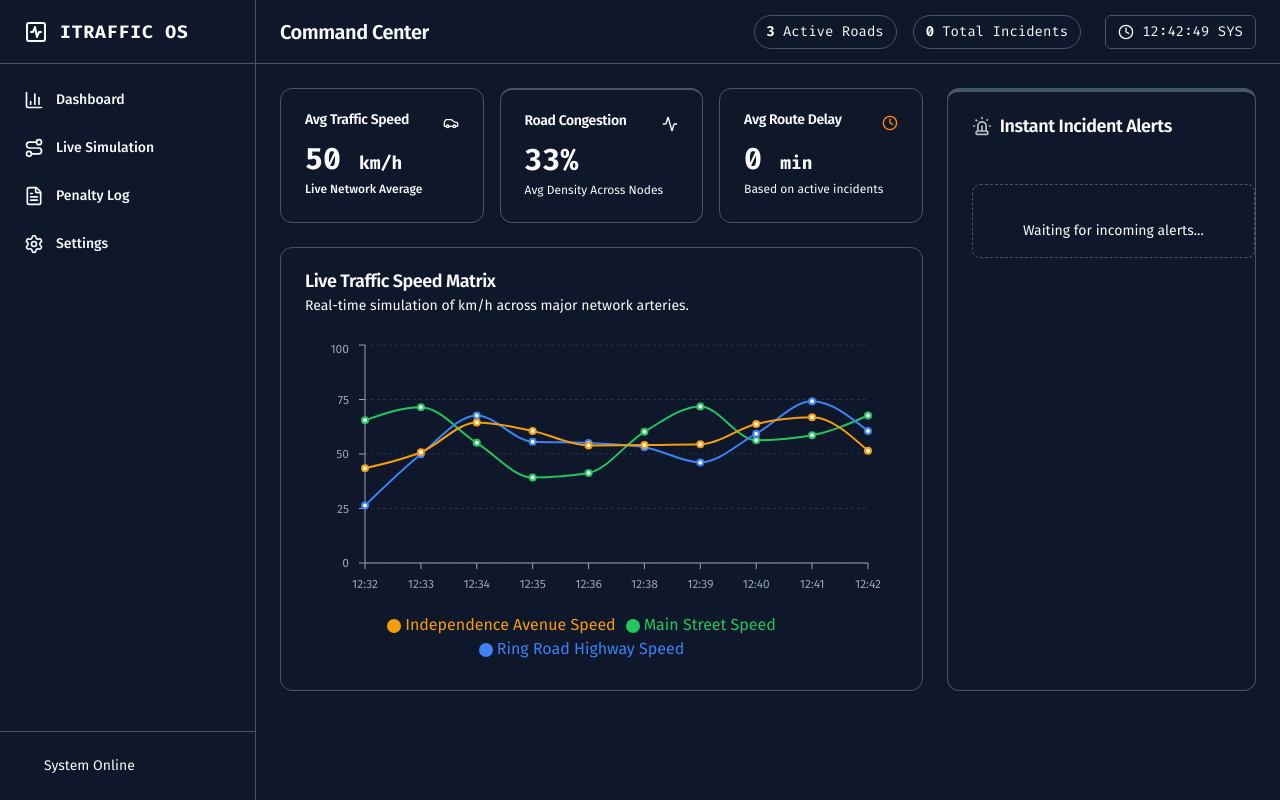
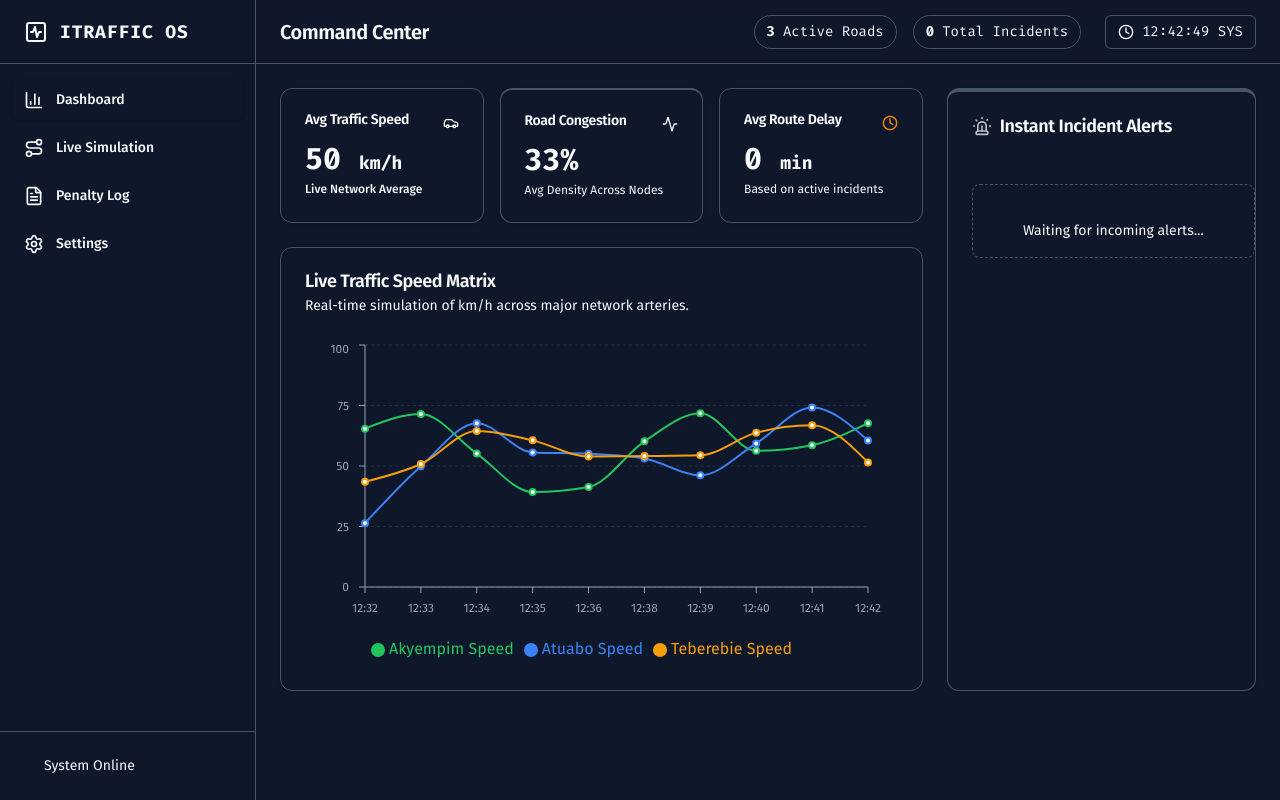
Before and after one commit to BuiltByDennis/smart-traffic, a Next.js app: page / in a window 1280 px wide. Built offline with nearby package versions, Linux system fonts and the light colour scheme.

Commit message:
feat: rename roads and change currency to GHc

```diff
--- a/src/app/page.tsx
+++ b/src/app/page.tsx
@@ -45,9 +45,9 @@ const CardContent = ({ children, className = "" }: { children: React.ReactNode;
 );
 
 const ROAD_STYLES = [
-  { id: "Main Street", color: "bg-green-500", name: "Main St" },
-  { id: "Ring Road Highway", color: "bg-blue-500", name: "Ring Rd" },
-  { id: "Independence Avenue", color: "bg-orange-500", name: "Ind Ave" },
+  { id: "Akyempim", color: "bg-green-500", name: "Akyempim" },
+  { id: "Atuabo", color: "bg-blue-500", name: "Atuabo" },
+  { id: "Teberebie", color: "bg-orange-500", name: "Teberebie" },
 ];
 
 function LiveSimulationView({
@@ -214,7 +214,7 @@ function PenaltiesView({ penalties }: { penalties: PenaltyRecord[] }) {
                       </span>
                     </td>
                     <td className="px-6 py-4">{penalty.location}</td>
-                    <td className="px-6 py-4 text-right font-mono text-destructive font-bold">${penalty.fineAmount}</td>
+                    <td className="px-6 py-4 text-right font-mono text-destructive font-bold">GHc {penalty.fineAmount}</td>
                   </tr>
                 ))
               )}
@@ -392,9 +392,9 @@ export default function Dashboard() {
                           labelStyle={{ color: '#94a3b8', marginBottom: '8px' }}
                         />
                         <Legend iconType="circle" wrapperStyle={{ paddingTop: '20px' }} />
-                        <Line type="monotone" dataKey="Main Street Speed" stroke="#22c55e" strokeWidth={2} dot={{ r: 3 }} activeDot={{ r: 6 }} />
-                        <Line type="monotone" dataKey="Ring Road Highway Speed" stroke="#3b82f6" strokeWidth={2} dot={{ r: 3 }} activeDot={{ r: 6 }} />
-                        <Line type="monotone" dataKey="Independence Avenue Speed" stroke="#f59e0b" strokeWidth={2} dot={{ r: 3 }} activeDot={{ r: 6 }} />
+                        <Line type="monotone" dataKey="Akyempim Speed" stroke="#22c55e" strokeWidth={2} dot={{ r: 3 }} activeDot={{ r: 6 }} />
+                        <Line type="monotone" dataKey="Atuabo Speed" stroke="#3b82f6" strokeWidth={2} dot={{ r: 3 }} activeDot={{ r: 6 }} />
+                        <Line type="monotone" dataKey="Teberebie Speed" stroke="#f59e0b" strokeWidth={2} dot={{ r: 3 }} activeDot={{ r: 6 }} />
                       </LineChart>
                     </ResponsiveContainer>
                   </CardContent>
@@ -440,7 +440,10 @@ export default function Dashboard() {
                               </span>
                               <span className="text-xs font-mono text-muted-foreground">{alert.timestamp} SYS</span>
                             </div>
-                            <p className="text-sm font-medium text-foreground">{alert.address}</p>
+                            <p className="text-sm font-medium text-foreground truncate" title={`${alert.road} - ${alert.address}`}>
+                              <span className="text-muted-foreground mr-1">{alert.road}:</span>
+                              {alert.address}
+                            </p>
                             <div className="mt-3 flex items-center text-xs">
                               {alert.type === 'Red Light Run' ? (
                                 <>
--- a/src/hooks/useTrafficSimulation.ts
+++ b/src/hooks/useTrafficSimulation.ts
@@ -8,12 +8,12 @@ export type RoadData = {
 
 export type ChartDataPoint = {
   time: string;
-  "Main Street Speed": number;
-  "Main Street Density": number;
-  "Ring Road Highway Speed": number;
-  "Ring Road Highway Density": number;
-  "Independence Avenue Speed": number;
-  "Independence Avenue Density": number;
+  "Akyempim Speed": number;
+  "Akyempim Density": number;
+  "Atuabo Speed": number;
+  "Atuabo Density": number;
+  "Teberebie Speed": number;
+  "Teberebie Density": number;
 };
 
 export type IncidentAlert = {
@@ -36,11 +36,11 @@ export type PenaltyRecord = {
 };
 
 
-const ROADS = ["Main Street", "Ring Road Highway", "Independence Avenue"];
+const ROADS = ["Akyempim", "Atuabo", "Teberebie"];
 const ROAD_ADDRESSES: Record<string, string[]> = {
-  "Main Street": ["Intersection 42", "Downtown 5th Ave"],
-  "Ring Road Highway": ["North Bridge", "West End Exit"],
-  "Independence Avenue": ["Tunnel South Entrance", "Monument Square"]
+  "Akyempim": ["Junction 1", "Market Area", "Central Route"],
+  "Atuabo": ["North Gate", "Gas Plant Road", "Coastal Highway"],
+  "Teberebie": ["Mine Access Road", "Village Square", "South Checkpoint"]
 };
 
 export function useTrafficSimulation() {
@@ -54,9 +54,9 @@ export function useTrafficSimulation() {
   });
   const [penalties, setPenalties] = useState<PenaltyRecord[]>([]);
   const [junctionCounts, setJunctionCounts] = useState<Record<string, number>>({
-    "Main Street": 150,
-    "Ring Road Highway": 320,
-    "Independence Avenue": 85
+    "Akyempim": 150,
+    "Atuabo": 320,
+    "Teberebie": 85
   });
   const [simulatedTimeStr, setSimulatedTimeStr] = useState<string>("00:00:00");
   const simulatedTimeRef = useRef(new Date());
```
